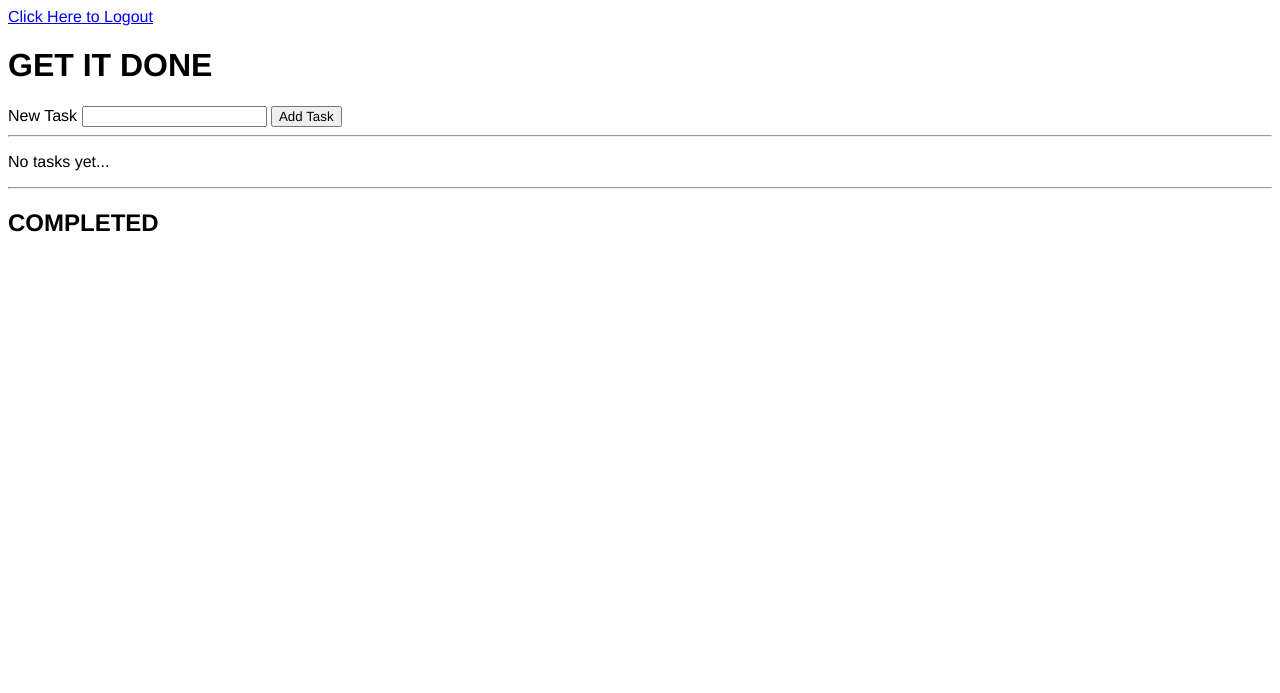
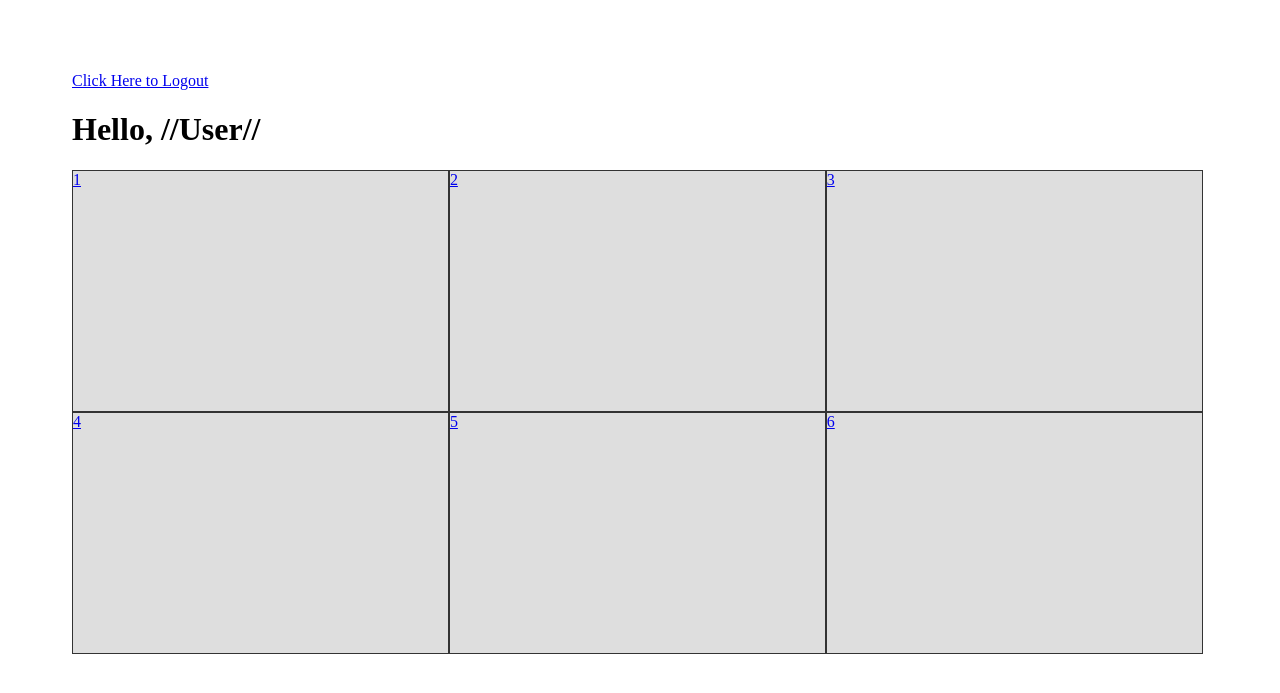
Before and after one commit to adamrd231/bn, a Flask app: page / in a window 1280 px wide. Shown: the top 693 px of the page. Run offline with Flask 2, Linux system fonts and the light colour scheme; the visitor is signed in with stand-in values (Sample User, id 1); data comes from the database, SQL or seed files in the repository; data that the repository does not hold is empty.

Commit message:
refactor starting code into base for productivity app bare necessities

```diff
--- a/main.py
+++ b/main.py
@@ -36,9 +36,47 @@ class User(db.Model):
 
 @app.before_request
 def require_login():
-    allowed_routes = ['login', 'register']
+    allowed_routes = ['login', 'register', 'static']
     if request.endpoint not in allowed_routes and 'email' not in session:
         return redirect('/login')
+
+
+@app.route('/', methods=['POST', 'GET'])
+def index():
+
+
+    return render_template('index.html',
+          title="Bare Necessities, Bitch.",)
+
+#THIS ROUTE BRINGS THE USER TO THE HOME PAGE TO CHOOSE HOW TO FILTER THEIR TASKS.
+@app.route('/bn', methods=['POST', 'GET'])
+def todos():
+
+    #PASS A ATTRIBUTE OF THE TASK OBJECT INTO A VARIABLE USING A GET REQUEST, THEN USER filter_by
+    #QUADRANT1
+    #QUADRANT2
+    #QUADRANT3
+    #QUADRANT4
+    #QUADRANT5
+    #QUADRANT6
+
+    owner = User.query.filter_by(email=session['email']).first()
+
+    if request.method == 'POST':
+        task_name = request.form['task']
+
+        new_task = Task(task_name, owner)
+        db.session.add(new_task)
+        db.session.commit()
+
+    tasks = Task.query.filter_by(completed=False, owner=owner).all()
+    completed_tasks = Task.query.filter_by(completed=True, owner=owner).all()
+
+    return render_template('bn.html',
+          title="Get Er' Done",
+          tasks=tasks,
+          completed_tasks=completed_tasks)
+
 
 
 
@@ -85,25 +123,6 @@ def register():
     return render_template('register.html')
 
 
-@app.route('/', methods=['POST', 'GET'])
-def index():
-
-    owner = User.query.filter_by(email=session['email']).first()
-
-    if request.method == 'POST':
-        task_name = request.form['task']
-
-        new_task = Task(task_name, owner)
-        db.session.add(new_task)
-        db.session.commit()
-
-    tasks = Task.query.filter_by(completed=False, owner=owner).all()
-    completed_tasks = Task.query.filter_by(completed=True, owner=owner).all()
-
-    return render_template('todos.html',
-          title="Get Er' Done",
-          tasks=tasks,
-          completed_tasks=completed_tasks)
 
 
 
--- /dev/null
+++ b/static/styles.css
@@ -0,0 +1,19 @@
+html {
+  margin-left: 5%;
+  margin-right: 5%;
+  margin-top: 5%;
+}
+
+.flex {
+  display: flex;
+  flex-direction: row;
+  flex-wrap: wrap;
+}
+
+.box {
+  width: 33%;
+  height: 15em;
+  background-color: #dedede;
+  border: .1em solid #333333;
+
+}
--- a/templates/base.html
+++ b/templates/base.html
@@ -2,11 +2,7 @@
 <html>
     <head>
       <title>{{title}}</title>
-      <style>
-        .error {
-          color: red;
-        }
-      </style>
+        <link rel="stylesheet" type="text/css" href="{{  url_for('static', filename='styles.css')  }}" />
     </head>
   <body>
     <div>
--- /dev/null
+++ b/templates/index.html
@@ -0,0 +1,20 @@
+{%   extends "base.html"   %}
+{%  block content  %}
+
+
+<!-- TODO use the username to enter the correct users bn title -->
+<h1>Hello, //User//</h1>
+
+
+<div class="flex">
+<a class="box" href="http://127.0.0.1:5000/bn"><div>1</div></a>
+<!-- USE SOMETHING LIKE THIS TO SEND THE OBJECT ATTRIBUTE TO BE COLLECTED AS A VARIABLE -->
+
+<a class="box" href="http://127.0.0.1:5000/bn"><div>2</div></a>
+<a class="box" href="http://127.0.0.1:5000/bn"><div>3</div></a>
+<a class="box" href="http://127.0.0.1:5000/bn"><div>4</div></a>
+<a class="box" href="http://127.0.0.1:5000/bn"><div>5</div></a>
+<a class="box" href="http://127.0.0.1:5000/bn"><div>6</div></a>
+</div>
+
+{%  endblock  %}
```
Also changed, not shown: templates/bn.html (renamed from templates/todos.html).
